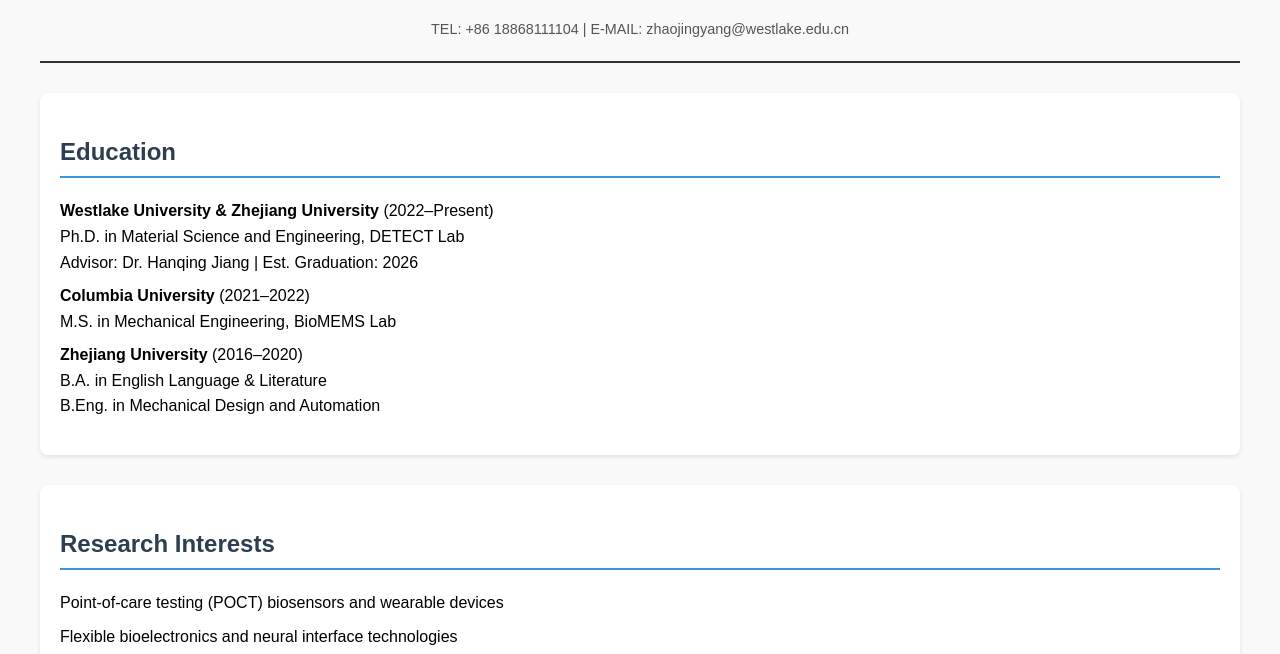
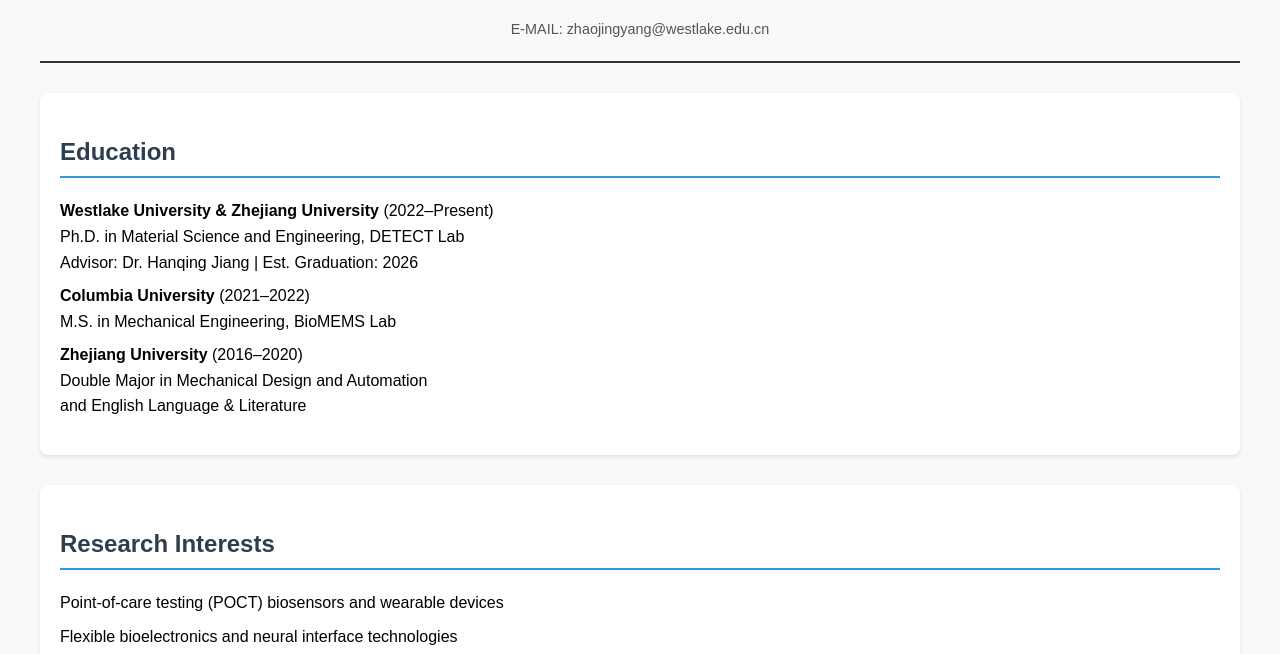
Before and after one commit to ZHAO-Jingyang/zhao-jingyang, a plain HTML site: page index.html in a window 1280 px wide. Shown: the part 116-770 px from the top of the page. Drawn offline with Linux system fonts and the light colour scheme.

Commit message:
Update index.html

```diff
--- a/index.html
+++ b/index.html
@@ -59,7 +59,7 @@
     <div class="header">
         <h1>Jingyang Zhao</h1>
         <div class="contact-info">
-            TEL: +86 18868111104 | E-MAIL: zhaojingyang@westlake.edu.cn
+            E-MAIL: zhaojingyang@westlake.edu.cn
         </div>
     </div>
 
@@ -73,8 +73,8 @@
             <li><strong>Columbia University</strong> (2021–2022)<br>
                 M.S. in Mechanical Engineering, BioMEMS Lab</li>
             <li><strong>Zhejiang University</strong> (2016–2020)<br>
-                B.A. in English Language & Literature<br>
-                B.Eng. in Mechanical Design and Automation</li>
+                Double Major in Mechanical Design and Automation<br>
+                and English Language & Literature</li>
         </ul>
     </div>
 
@@ -139,8 +139,7 @@
         <h2>Publications</h2>
         <p><em>Selected publications in preparation; details available upon request.</em></p>
         <ul>
-            <li>[1] Bioelastic Haptic Sensory Substitution (In Review)</li>
-            <li>[2] Implantation-Free Optogenetic Probe (In Progress)</li>
+            <li>https://scholar.google.com/citations?user=B5x5PqsAAAAJ&hl=en</li>
         </ul>
     </div>
 </body>
```
